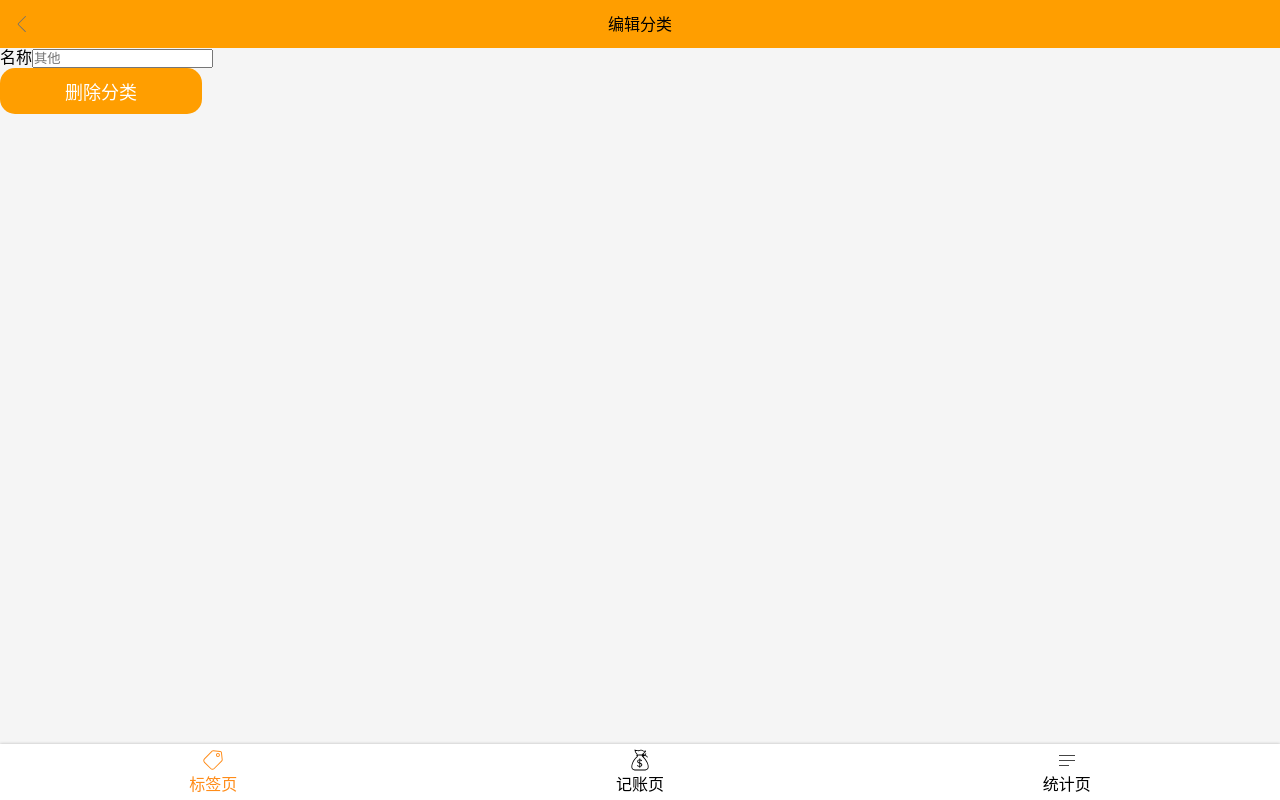
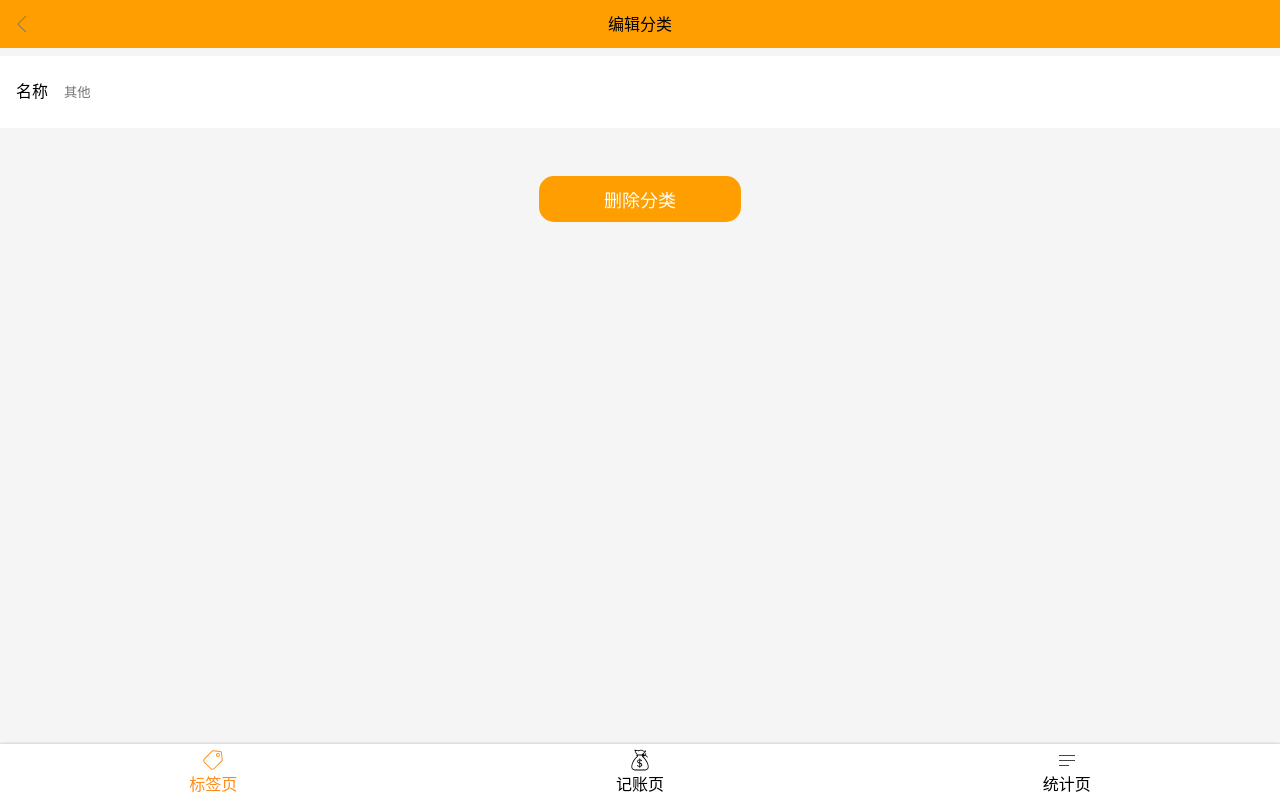
Before and after one commit to LiuJB0128/morney, a React app: page /#/tags/1 in a window 1280 px wide. Built offline with nearby package versions, Linux system fonts and the light colour scheme.

Commit message:
Tag.tsx 的样式完成

```diff
--- /dev/null
+++ b/src/components/Center.tsx
@@ -0,0 +1,10 @@
+import styled from 'styled-components';
+
+const Center = styled.div`
+  display: flex;
+  justify-content: center;
+  align-items: center;
+  flex-direction: column;
+`;
+
+export {Center};
--- /dev/null
+++ b/src/components/Space.tsx
@@ -0,0 +1,7 @@
+import styled from 'styled-components';
+
+const Space = styled.div`
+  height: 16px;
+`;
+
+export {Space};
--- a/src/index.scss
+++ b/src/index.scss
@@ -19,8 +19,8 @@ body {
   line-height: 1.2;
   background: #f5f5f5;
 }
-button{
-  font-family: inherit;
+button， input{
+  font: inherit;
 }
 :focus {
   outline: none;
--- a/src/views/Tag.tsx
+++ b/src/views/Tag.tsx
@@ -5,6 +5,9 @@ import {Layout} from 'components/Layout';
 import Icon from 'components/Icon';
 import {Button} from 'components/Button';
 import styled from 'styled-components';
+import { Input } from 'components/Input';
+import {Center} from 'components/Center';
+import { Space } from 'components/Space';
 
 type Params = {
   id: string
@@ -17,6 +20,11 @@ const Topbar = styled.header`
   padding: 14px;
   background: #FF9E00;
 `;
+const InputWrapper = styled.div`
+background: white;
+  padding: 0 16px;
+  margin-top: 8px;
+`
 const Tag: React.FC = () => {
   const {findTag} = useTags();
   let {id} = useParams<Params>();
@@ -28,13 +36,15 @@ const Tag: React.FC = () => {
         <span>编辑分类</span>
         <Icon/>
       </Topbar>
-      <div>
-        <span>名称</span>
-        <input type="text" placeholder={tag.name}/>
-      </div>
-      <div>
+      <InputWrapper>
+        <Input label="名称" type="text" placeholder={tag.name}/>
+      </InputWrapper>
+      <Center>
+        <Space/>
+        <Space/>
+        <Space/>
         <Button>删除分类</Button>
-      </div>
+      </Center>
     </Layout>
   );
 };
--- a/src/views/Tags.tsx
+++ b/src/views/Tags.tsx
@@ -5,6 +5,8 @@ import styled from 'styled-components';
 import Icon from 'components/Icon';
 import { Link } from 'react-router-dom';
 import { Button } from 'components/Button';
+import { Center } from 'components/Center';
+import { Space } from 'components/Space';
 
 const TagList = styled.ol`
   font-size: 16px;
@@ -34,11 +36,7 @@ const TagList = styled.ol`
   }
 `;
 
-const Center = styled.div`
-  display: flex;
-  justify-content: center;
-  align-items: center;
-`;
+
 
 function Tags() {
   const {tags} = useTags();
@@ -55,6 +53,9 @@ function Tags() {
         )}
       </TagList>
       <Center>
+        <Space/>
+        <Space/>
+        <Space/>
         <Button>添加分类</Button>
       </Center>
     </Layout>
```
